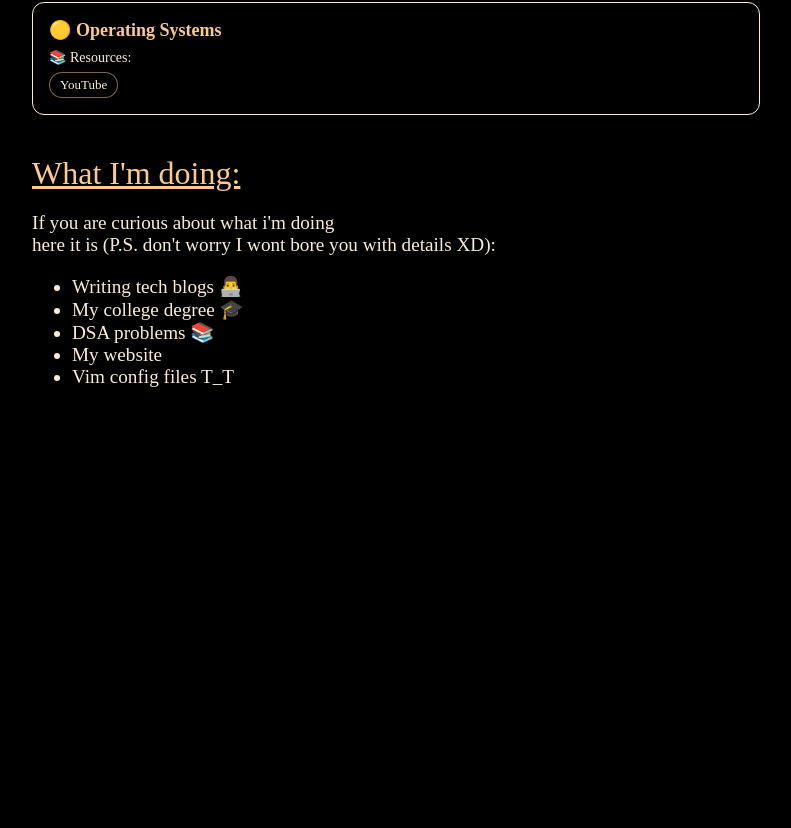
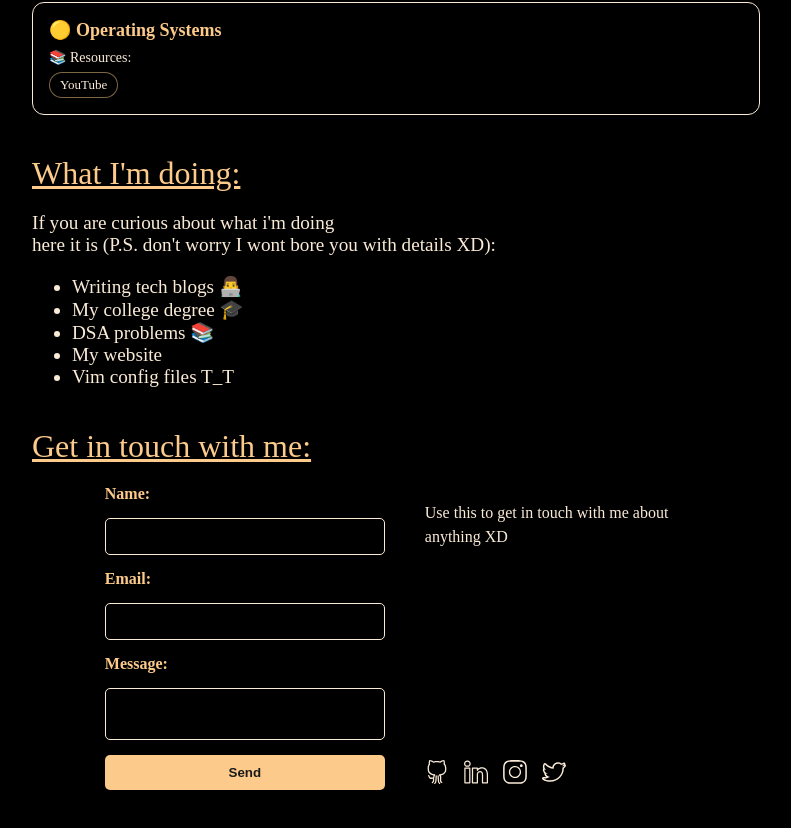
Before and after one commit to JayArindamMaity/jayarindammaity.github.io, a React (Vite) app: page /#/ in a window 1280 px wide. Shown: the part 869-1697 px from the top of the page, without its empty margins (244-1035 px from the left). Before the commit the page ends 1357 px from the top, so only its background shows below. Built offline with nearby package versions, Linux system fonts and the light colour scheme.

Commit message:
added contact features

```diff
--- a/package.json
+++ b/package.json
@@ -17,7 +17,8 @@
     "react": "^19.1.0",
     "react-dom": "^19.1.0",
     "react-icons": "^5.5.0",
-    "react-router-dom": "^7.6.2"
+    "react-router-dom": "^7.6.2",
+    "react-toastify": "^11.0.5"
   },
   "devDependencies": {
     "@eslint/js": "^9.25.0",
--- /dev/null
+++ b/src/components/contact/contact.css
@@ -0,0 +1,111 @@
+.contact-main {
+    color: antiquewhite;
+}
+
+.contact-heading {
+    text-decoration: underline;
+    margin-top: 40px;
+    margin-bottom: 20px;
+    font-size: xx-large;
+    color: rgb(252, 202, 138);
+}
+
+.contact-content {
+    display: flex;
+    flex-wrap: wrap;
+    gap: 5vh;
+    justify-content: center;
+    margin: 0 10%;
+}
+
+.custom-toast {
+  background-color: black !important;
+  color: antiquewhite !important;
+  border-radius: 5px;
+  border: 1px solid antiquewhite;
+}
+
+.Toastify__toast--success .Toastify__toast-icon {
+  svg {
+    fill: rgb(252, 202, 138) !important;
+  }
+}
+
+.Toastify__toast--error .Toastify__toast-icon {
+  svg {
+    fill: rgb(252, 202, 138) !important;
+  }
+}
+
+
+.contact-form {
+    flex: 1;
+    min-width: 280px;
+    max-width: 400px;
+}
+
+.contact-form form {
+    display: flex;
+    flex-direction: column;
+    gap: 15px;
+}
+
+.contact-form label {
+    font-weight: bold;
+    color: rgb(252, 202, 138);
+}
+
+.contact-form input,
+.contact-form textarea {
+    padding: 10px;
+    border: 1px solid antiquewhite;
+    border-radius: 5px;
+    background-color: black;
+    color: antiquewhite;
+    resize: none;
+}
+
+.contact-form button {
+    background-color: rgb(252, 202, 138);
+    color: #1a1a1a;
+    border: none;
+    padding: 10px 20px;
+    font-weight: bold;
+    border-radius: 5px;
+    cursor: pointer;
+}
+
+.contact-form button:hover {
+    opacity: 0.95;
+}
+
+.contact-eles {
+    flex: 1;
+    min-width: 250px;
+    max-width: 350px;
+    display: flex;
+    flex-direction: column;
+    justify-content: space-between;
+    gap: 20px;
+}
+
+.contact-eles p {
+    font-size: 1rem;
+    line-height: 1.5;
+}
+
+.contact-icons {
+    display: flex;
+    gap: 15px;
+    font-size: 1.5rem;
+}
+
+.contact-icons a {
+    color: antiquewhite;
+    transition: color 0.2s;
+    text-decoration: none;
+}
+
+.contact-icons a:hover {
+    color: rgb(252, 202, 138);
+}
--- /dev/null
+++ b/src/components/contact/contact.tsx
@@ -0,0 +1,107 @@
+import "./contact.css";
+import {
+  SlSocialGithub,
+  SlSocialLinkedin,
+  SlSocialInstagram,
+  SlSocialTwitter,
+} from "react-icons/sl";
+import { useState } from "react";
+import { toast, ToastContainer } from "react-toastify";
+import "react-toastify/dist/ReactToastify.css";
+
+export default function Contact() {
+  const [formData, setFormData] = useState({
+    name: "",
+    email: "",
+    message: "",
+  });
+
+  const handleChange = (e: any) => {
+    setFormData({
+      ...formData,
+      [e.target.name]: e.target.value,
+    });
+  };
+
+  const handleSubmit = async (e: any) => {
+    e.preventDefault();
+
+    const response = await fetch("https://formspree.io/f/myzjpzdr", {
+      method: "POST",
+      headers: { Accept: "application/json" },
+      body: new FormData(e.target),
+    });
+
+    if (response.ok) {
+      toast.success("Message sent successfully!");
+      setFormData({ name: "", email: "", message: "" });
+    } else {
+      toast.error("Failed to send message. Please try again.");
+    }
+  };
+
+  return (
+    <div className="contact-main">
+      <ToastContainer
+        position="top-right"
+        autoClose={3000}
+        hideProgressBar
+        toastClassName="custom-toast"
+      />
+      <div className="contact-heading">Get in touch with me:</div>
+      <div className="contact-content">
+        <div className="contact-form">
+          <form onSubmit={handleSubmit}>
+            <label htmlFor="name">Name:</label>
+            <input
+              type="text"
+              id="name"
+              name="name"
+              required
+              value={formData.name}
+              onChange={handleChange}
+            />
+
+            <label htmlFor="email">Email:</label>
+            <input
+              type="email"
+              id="email"
+              name="email"
+              required
+              value={formData.email}
+              onChange={handleChange}
+            />
+
+            <label htmlFor="message">Message:</label>
+            <textarea
+              id="message"
+              name="message"
+              required
+              value={formData.message}
+              onChange={handleChange}
+            />
+
+            <button type="submit">Send</button>
+          </form>
+        </div>
+        <div className="contact-eles">
+          <p>Use this to get in touch with me about anything XD</p>
+          <div className="contact-icons">
+            <a href="#">
+              <SlSocialGithub />
+            </a>
+            <a href="#">
+              <SlSocialLinkedin />
+            </a>
+            <a href="#">
+              <SlSocialInstagram />
+            </a>
+            <a href="#">
+              <SlSocialTwitter />
+            </a>
+          </div>
+        </div>
+      </div>
+    </div>
+  );
+}
--- a/src/pages/home/home.tsx
+++ b/src/pages/home/home.tsx
@@ -1,4 +1,5 @@
 import "./home.css";
+import Contact from "../../components/contact/contact";
 import Mylearning from "../../components/mylearning/mylearning";
 
 export default function Home() {
@@ -81,6 +82,8 @@ const learningData = [
             </ul>
           </div>
         </div>
+
+        <Contact />
       </div>
     </>
   );
```
Also changed, not shown: 1 other file (tests, documents, lock files or other folders).
